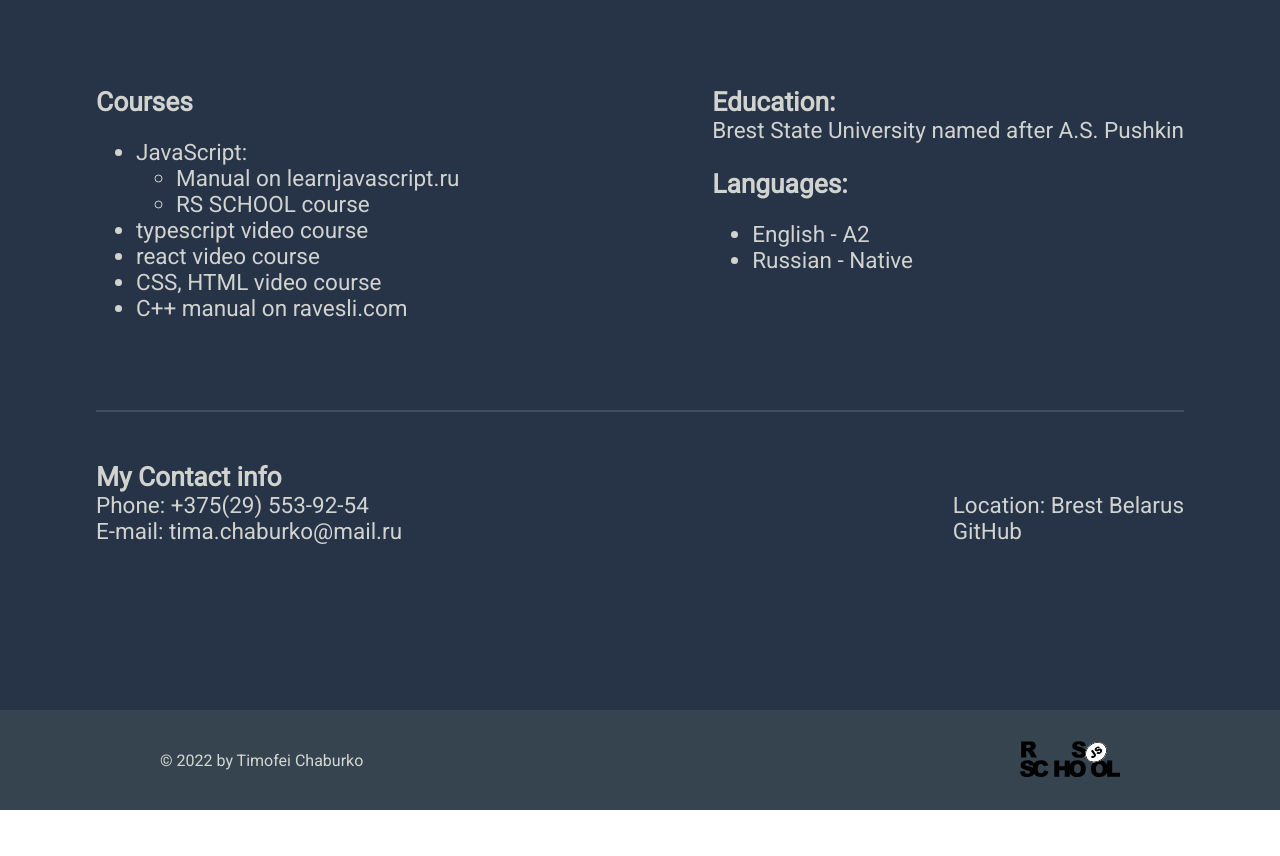
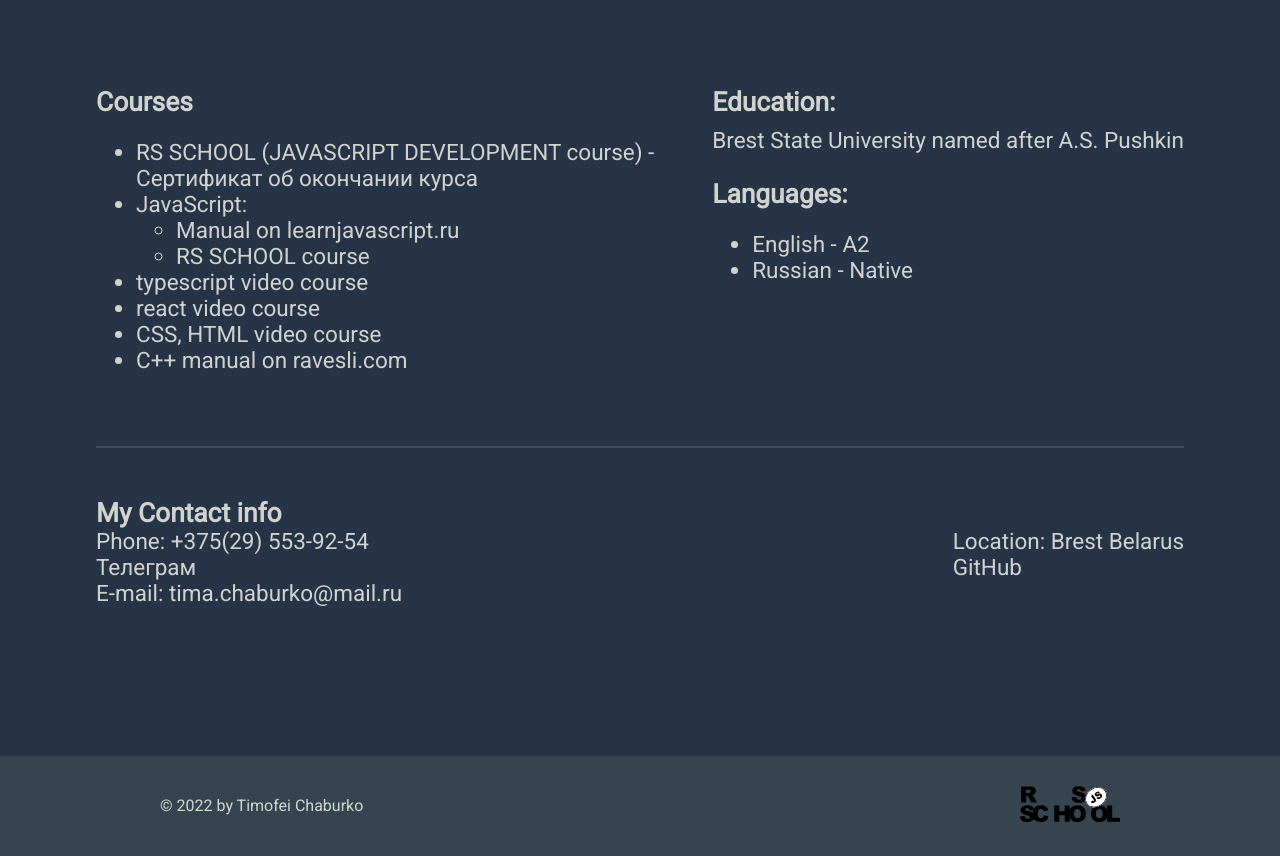
Before and after one commit to Tipok-1/rsschool-cv, a plain HTML site: page Rezume css html/index.html in a window 1280 px wide. Shown: the part 2540-3396 px from the top of the page. Before the commit the page ends 3350 px from the top, so only its background shows below. Drawn offline with Linux system fonts and the light colour scheme.

Commit message:
feat: add telegram

```diff
--- a/Rezume css html/index.html
+++ b/Rezume css html/index.html
@@ -128,6 +128,8 @@
                         <div class="courses">
                             <h3>Courses</h3>
                             <ul>
+                                <li>RS SCHOOL (JAVASCRIPT DEVELOPMENT course) - <br>
+                                    <a href="https://app.rs.school/certificate/s0fzrtsm">Сертификат об окончании курса</a></li>
                                 <li>JavaScript:
                                     <ul>
                                         <li><a href="https://learn.javascript.ru/">Manual on learnjavascript.ru</a></li>
@@ -141,7 +143,7 @@
                             </ul>
                         </div>
                         <div class="ed_and_language" id="ed_and_language">
-                            <h3>Education:</h3>
+                            <h3 style="margin-bottom: 10px;">Education:</h3>
                             Brest State University named after A.S. Pushkin
                             <h3>Languages:</h3>
                             <ul>
@@ -156,6 +158,7 @@
                         <div class="conntactUl">
                             <div>
                                <span><a href="tel:+375(33)609-18-72">Phone: +375(29) 553-92-54</a></span>
+                               <span><a href="https://t.me/timofei_chaburko">Телеграм</a></span>
                                 <span>E-mail: tima.chaburko@mail.ru</span>
                             </div>
                             <div>
--- a/Rezume css html/style.css
+++ b/Rezume css html/style.css
@@ -332,8 +332,11 @@ header{
     position: relative;
 }
 /*Education and courses*/
+.ed_and_language{
+
+}
 #courses_lan_contact{
-    height:500px;
+    height:auto;
     font-size: 24px;
 }
 hr{
@@ -343,13 +346,13 @@ hr{
     margin:50px 0 50px 0;
 }
 .courses_ed{
-    height:60%;
+    height:auto;
     display:flex;
     justify-content: space-between;
 }
 
 .contact{
-    height:30%;
+    height:auto;
 }
 .conntactUl{
     display: flex;
@@ -461,7 +464,6 @@ footer{
     }
     #courses_lan_contact{
         width:calc(100% - 20px);
-        height:650px;
         display: flex;
         flex-direction: column;
         justify-content: center;
```
